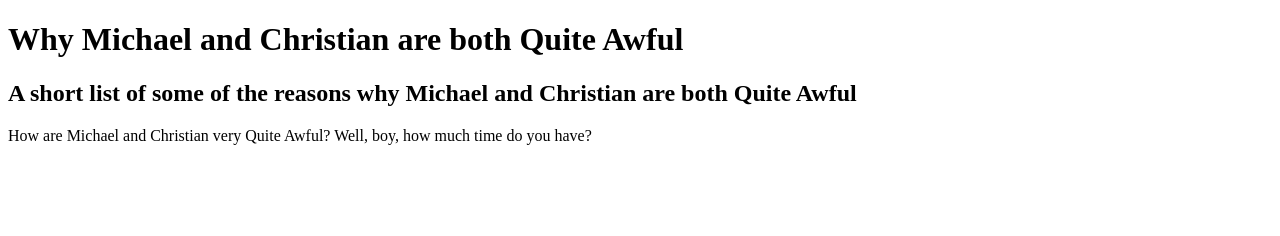
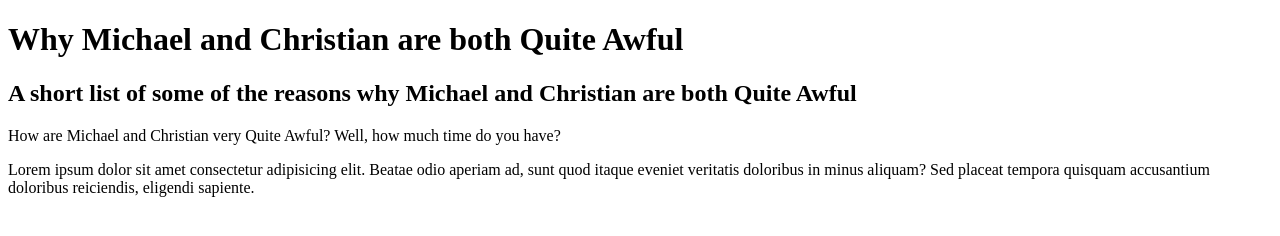
Before and after one commit to isaiahthustra/QuiteAwful, a plain HTML site: page index.html in a window 1280 px wide. Drawn offline with Linux system fonts and the light colour scheme.

Commit message:
Add fake latin

```diff
--- a/index.html
+++ b/index.html
@@ -9,6 +9,8 @@
 <body>
   <h1>Why Michael and Christian are both Quite Awful</h1>
   <h2>A short list of some of the reasons why Michael and Christian are both Quite Awful</h2>
-  <p>How are Michael and Christian very Quite Awful? Well, boy, how much time do you have?</p>
+  <p>How are Michael and Christian very Quite Awful? Well, how much time do you have?</p>
+  <!-- This List is not exhaustive -->
+  <p>Lorem ipsum dolor sit amet consectetur adipisicing elit. Beatae odio aperiam ad, sunt quod itaque eveniet veritatis doloribus in minus aliquam? Sed placeat tempora quisquam accusantium doloribus reiciendis, eligendi sapiente.</p>
 </body>
 </html>
```
